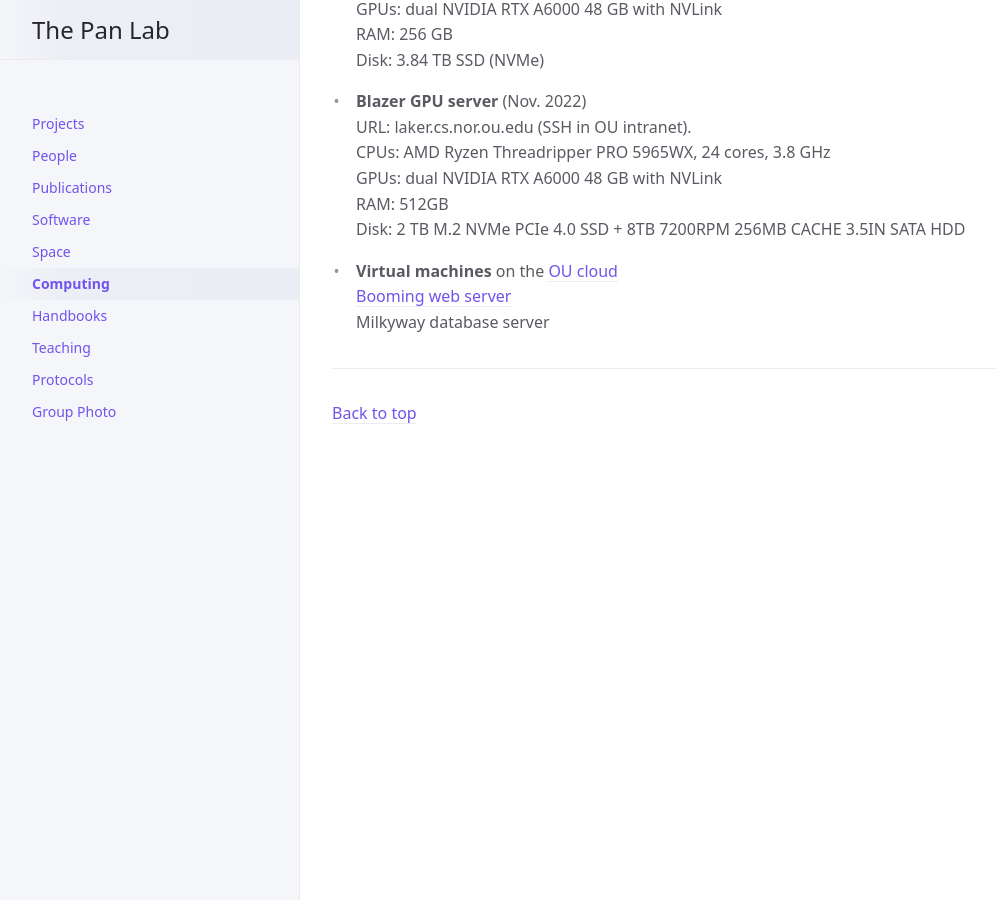
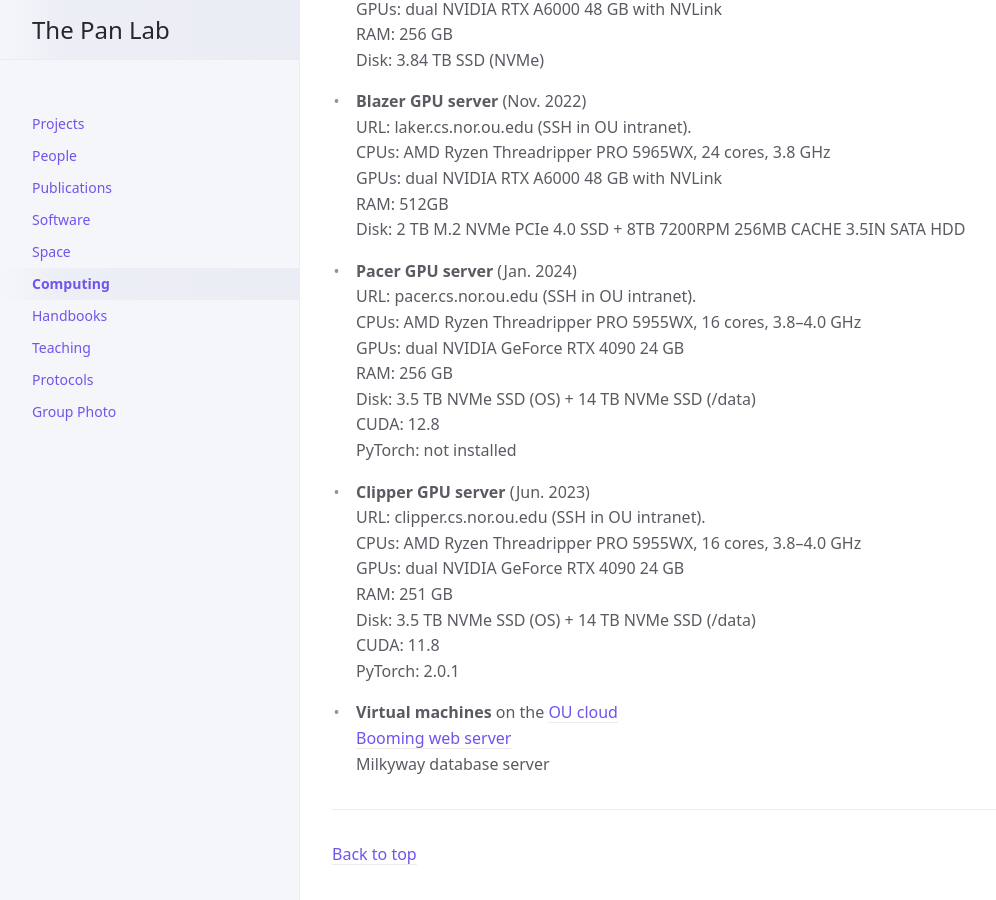
Before and after one commit to thepanlab/thepanlab.github.io, a Jekyll site: the page built from docs/computing.md, in a window 1280 px wide and 900 px high, scrolled down 1273 px. Shown: the whole window, without its empty margins (0-996 px from the left). Built offline with Jekyll 4.4.1, drawn with Linux system fonts in a browser that asks for light colours; before the commit the page ends 1747 px from its top, so only the background shows below that.

Commit message:
Update computing.md Adding Pacer and Clipper GPU servers to server list

```diff
--- a/docs/computing.md
+++ b/docs/computing.md
@@ -61,6 +61,25 @@
   RAM: 512GB
   Disk: 2 TB M.2 NVMe PCIe 4.0 SSD + 8TB 7200RPM 256MB CACHE 3.5IN SATA HDD
 
+- **Pacer GPU server** (Jan. 2024)
+  URL: pacer.cs.nor.ou.edu (SSH in OU intranet).
+  CPUs: AMD Ryzen Threadripper PRO 5955WX, 16 cores, 3.8–4.0 GHz
+  GPUs: dual NVIDIA GeForce RTX 4090 24 GB
+  RAM: 256 GB
+  Disk: 3.5 TB NVMe SSD (OS) + 14 TB NVMe SSD (/data)
+  CUDA: 12.8
+  PyTorch: not installed
+
+- **Clipper GPU server** (Jun. 2023)
+  URL: clipper.cs.nor.ou.edu (SSH in OU intranet).
+  CPUs: AMD Ryzen Threadripper PRO 5955WX, 16 cores, 3.8–4.0 GHz
+  GPUs: dual NVIDIA GeForce RTX 4090 24 GB
+  RAM: 251 GB
+  Disk: 3.5 TB NVMe SSD (OS) + 14 TB NVMe SSD (/data)
+  CUDA: 11.8
+  PyTorch: 2.0.1
+
+
 - **Virtual machines** on the [OU cloud](https://www.ou.edu/oscer/resources/our_cloud)
   [Booming web server](http://booming.oscer.ou.edu)
   Milkyway database server
```
